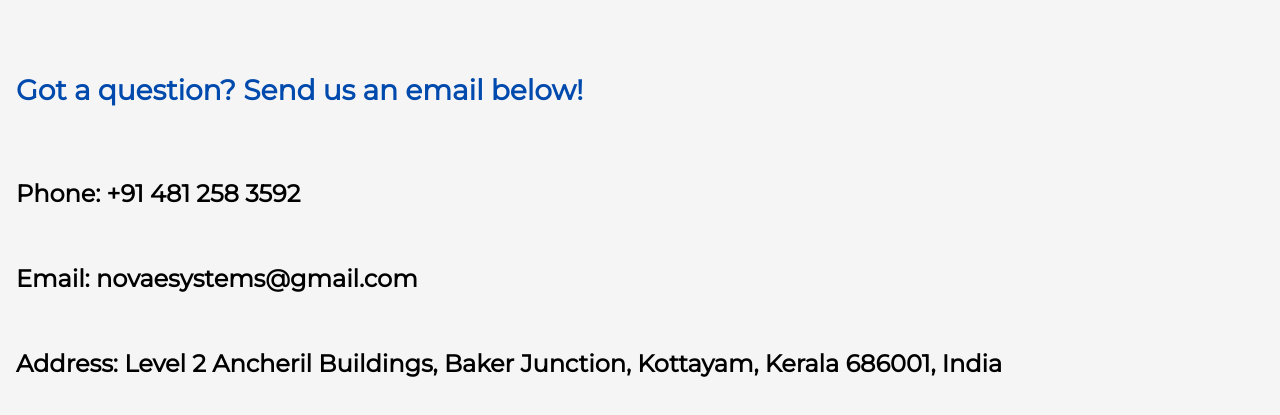
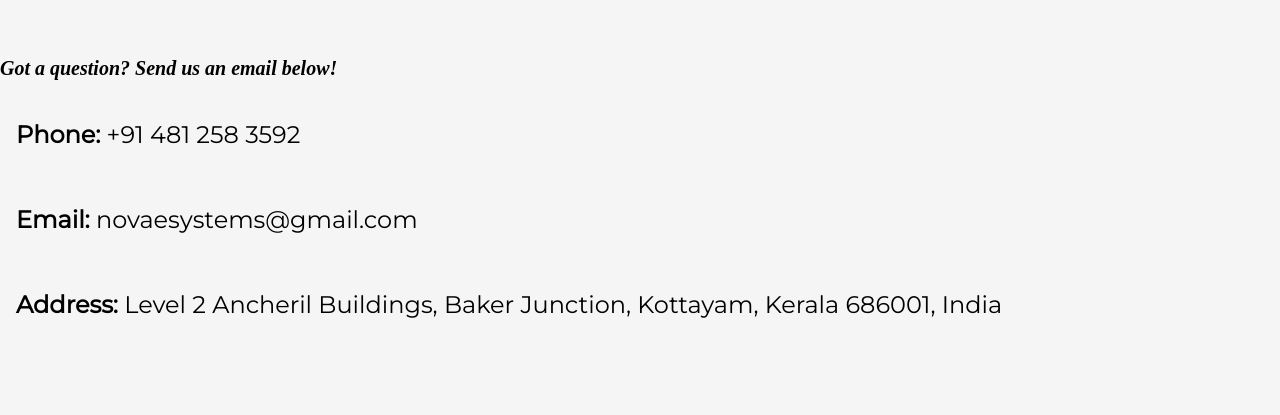
Before and after one commit to bobby-i/Novae-Systems, a plain HTML site: page contact.html in a window 1280 px wide. Shown: the part 635-1050 px from the top of the page. After the commit the page ends 994 px from the top, so only its background shows below. Drawn offline with Linux system fonts and the light colour scheme.

Commit message:
Update contact.html

```diff
--- a/contact.html
+++ b/contact.html
@@ -34,14 +34,13 @@
         </div>
 
         <h3>Contact Us</h3>
-        <h5>Got a question? Send us an email below!</h5>
+        <div class="email">
+            <strong><i>Got a question? Send us an email below!</i></strong>
+        </div>
 
-
-
-
-        <h6><b>Phone: </b>+91 481 258 3592</h6>
-        <h6><b>Email: </b>novaesystems@gmail.com</h6>
-        <h6><b>Address: </b>Level 2 Ancheril Buildings, Baker Junction, Kottayam, Kerala 686001, India</h6>
+        <p><b>Phone: </b>+91 481 258 3592</p>
+        <p><b>Email: </b>novaesystems@gmail.com</p>
+        <p><b>Address: </b>Level 2 Ancheril Buildings, Baker Junction, Kottayam, Kerala 686001, India</p>
     </body>
     </div>
 </html>
```
